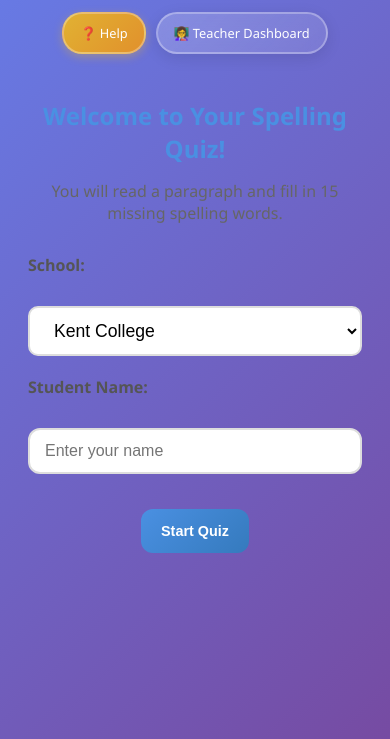
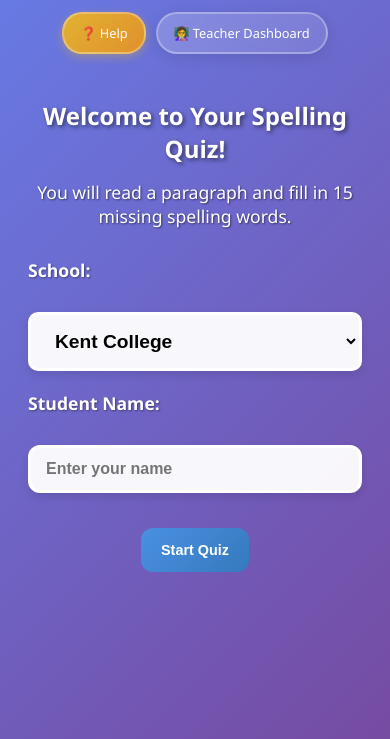
Before and after one commit to CB890/Yeah-5-and-6-spelling-assessment, a website: page index.html in a window 390 px wide. Shown: the part 105-844 px from the top of the page. Drawn offline with nearby package versions, Linux system fonts and the light colour scheme; no server answers.

Commit message:
Improve text readability on main menu - white text with shadows, better contrast against purple background

```diff
--- a/styles.css
+++ b/styles.css
@@ -52,7 +52,10 @@ header h1 {
 
 .subtitle {
     font-size: 1.2rem;
-    opacity: 0.9;
+    opacity: 1;
+    color: rgba(255, 255, 255, 1);
+    text-shadow: 1px 1px 2px rgba(0,0,0,0.3);
+    font-weight: 500;
 }
 
 .teacher-link {
@@ -136,15 +139,19 @@ header h1 {
 }
 
 .welcome-content h2 {
-    color: #4a90e2;
+    color: #ffffff;
     margin-bottom: 20px;
     font-size: 2rem;
+    text-shadow: 2px 2px 4px rgba(0,0,0,0.3);
+    font-weight: 700;
 }
 
 .welcome-content p {
-    font-size: 1.2rem;
+    font-size: 1.3rem;
     margin-bottom: 30px;
-    color: #666;
+    color: #ffffff;
+    text-shadow: 1px 1px 2px rgba(0,0,0,0.3);
+    font-weight: 500;
 }
 
 .student-info {
@@ -159,27 +166,33 @@ header h1 {
 .student-info label {
     display: block;
     margin-bottom: 10px;
-    font-weight: 600;
-    color: #555;
+    font-weight: 700;
+    color: #ffffff;
     text-align: left;
+    font-size: 1.1rem;
+    text-shadow: 1px 1px 2px rgba(0,0,0,0.4);
 }
 
 .student-info input,
 .student-info select {
-    padding: 12px 20px;
-    border: 2px solid #ddd;
+    padding: 15px 20px;
+    border: 3px solid #ffffff;
     border-radius: 10px;
-    font-size: 1.1rem;
+    font-size: 1.2rem;
     width: 100%;
-    transition: border-color 0.3s ease;
-    background: white;
+    transition: all 0.3s ease;
+    background: rgba(255, 255, 255, 0.95);
+    font-weight: 600;
+    box-shadow: 0 4px 8px rgba(0,0,0,0.1);
 }
 
 .student-info input:focus,
 .student-info select:focus {
     outline: none;
-    border-color: #4a90e2;
-    box-shadow: 0 0 0 3px rgba(74, 144, 226, 0.1);
+    border-color: #26de81;
+    background: rgba(255, 255, 255, 1);
+    box-shadow: 0 0 0 4px rgba(38, 222, 129, 0.3), 0 4px 12px rgba(0,0,0,0.2);
+    transform: translateY(-2px);
 }
 
 .student-info select {
@@ -679,11 +692,17 @@ header h1 {
     .welcome-content h2 {
         font-size: 1.8rem;
         margin-bottom: 15px;
+        color: #ffffff;
+        text-shadow: 2px 2px 4px rgba(0,0,0,0.4);
+        font-weight: 700;
     }
 
     .welcome-content p {
-        font-size: 1.1rem;
+        font-size: 1.2rem;
         margin-bottom: 25px;
+        color: #ffffff;
+        text-shadow: 1px 1px 2px rgba(0,0,0,0.4);
+        font-weight: 500;
     }
 
     .student-info input {
@@ -802,11 +821,17 @@ header h1 {
 
     .welcome-content h2 {
         font-size: 1.5rem;
+        color: #ffffff;
+        text-shadow: 2px 2px 4px rgba(0,0,0,0.5);
+        font-weight: 700;
     }
 
     .welcome-content p {
-        font-size: 1rem;
+        font-size: 1.1rem;
         margin-bottom: 20px;
+        color: #ffffff;
+        text-shadow: 1px 1px 2px rgba(0,0,0,0.5);
+        font-weight: 500;
     }
 
     .student-info input {
```
